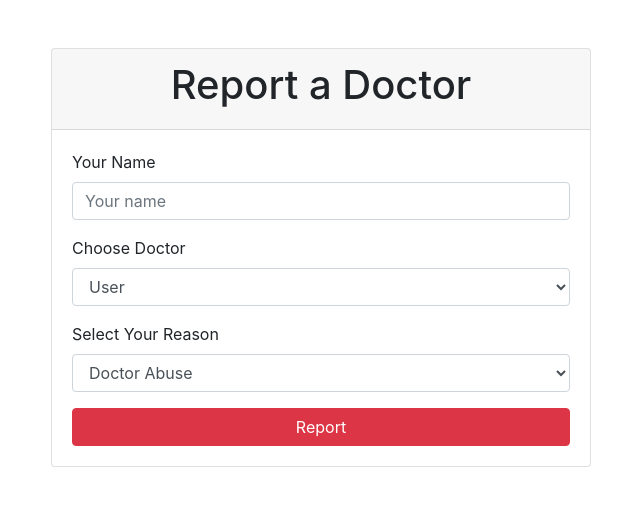
After one commit to vjkfd3fds/Serenity, a PHP site: page /user/report.php in a window 1280 px wide. The commit adds this page. Shown: the top 506 px of the page, without its empty margins (319-959 px from the left). Run offline with PHP 8.4, Linux system fonts and the light colour scheme; tables that the repository leaves empty or names only in its code hold one stand-in row (values such as "Sample post").

Commit message:
Done a lot of stuffs

```diff
--- a/admin/login.php
+++ b/admin/login.php
@@ -1,4 +1,6 @@
 <?php
+
+
 	include ('../php/config.php');
 
 
@@ -12,8 +14,8 @@
 		$password = $_POST['password'];
 
 		if ($row['password'] == $password && $row['username'] == $username) {
-			echo '<script>alert("Successfully logged in"); window.location.href="admin-dashboard.php"; </script>';
 			setcookie ("username", $name, time() + (86400 * 30), "/");
+      echo '<script>alert("Successfully logged in"); window.location.href="admin-dashboard.php"; </script>';
 			exit;
 		} else {
 			echo '<script>alert("Wrong credentials"); window.location.href="login.php"; </script>';
--- a/doctors/index.php
+++ b/doctors/index.php
@@ -20,6 +20,7 @@
 		$result_feedbacks = $stmt_feedbacks->get_result();
 		$row_feedbacks = $result_feedbacks->fetch_assoc();
 		$result = $row_feedbacks['feedback_count'];
+
 	}
 
 ?>
--- /dev/null
+++ b/user/report.php
@@ -0,0 +1,74 @@
+<?php
+    include_once '../php/config.php';
+
+    if (isset ($_COOKIE['uid'])) {
+        $uid = $_COOKIE['uid'];
+    }
+
+    $sql = "SELECT * FROM doctor_details";
+    $result = $conn->query($sql);
+
+    if ($_SERVER['REQUEST_METHOD'] === 'POST') {
+        $name = $_POST['name'];
+        $doctor_id = $_POST['doctor_id'];
+        $reason = $_POST['reason'];
+
+        $sql = "INSERT INTO report VALUES ('$doctor_id', '$uid', '$reason', '$name')";
+        if ($conn->query($sql) === TRUE) {
+            echo '<div class="alert alert-success" role="alert">Reported successfully</div>';
+            exit;
+        } else {
+            echo '<div class="alert alert-danger" role="alert">Error: ' . $conn->error . '</div>';
+        }
+    }
+
+?>
+<!DOCTYPE html>
+<html>
+<head>
+    <meta charset="utf-8">
+    <meta name="viewport" content="width=device-width, initial-scale=1">
+    <link rel="stylesheet" href="https://stackpath.bootstrapcdn.com/bootstrap/4.4.1/css/bootstrap.min.css">
+    <title>Report a Doctor</title>
+</head>
+<body>
+    <div class="container mt-5">
+        <div class="row justify-content-center">
+            <div class="col-md-6">
+                <div class="card">
+                    <div class="card-header">
+                        <h1 class="text-center">Report a Doctor</h1>
+                    </div>
+                    <div class="card-body">
+                        <form method="POST" action="report.php">
+                            <div class="form-group">
+                                <label for="name">Your Name</label>
+                                <input type="text" class="form-control" id="name" name="name" placeholder="Your name">
+                            </div>
+                            <div class="form-group">
+                                <label for="doctor">Choose Doctor</label>
+                                <select class="form-control" id="doctor" name="doctor_id">
+                                    <?php
+                                    while ($row = $result->fetch_assoc()) {
+                                        echo '<option value="' . $row['did'] . '">' . $row['fullname'] . '</option>';
+                                    }
+                                    ?>
+                                </select>
+                            </div>
+                            <div class="form-group">
+                                <label for="reason">Select Your Reason</label>
+                                <select class="form-control" id="reason" name="reason">
+                                    <option value="Doctor Abuse">Doctor Abuse</option>
+                                    <option value="Fake Doctor">Fake Credentials</option>
+                                    <option value="Other">Other Reason</option>
+                                </select>
+                            </div>
+                            <button type="submit" class="btn btn-danger btn-block">Report</button>
+                        </form>
+                    </div>
+                </div>
+            </div>
+        </div>
+    </div>
+</body>
+</html>
--- a/user/subscribe.php
+++ b/user/subscribe.php
@@ -106,6 +106,7 @@
                 <input type="hidden" name="name" value="<?php echo $row['fullname']; ?>">
                 <input type="hidden" name="did" value="<?php echo $row['did']; ?>">
                 <button type="submit" class="btn btn-primary">HIRE ME</button>
+                <a href="report.php" class="btn btn-danger">Report</a>
                 <a href="feedbacks.php?uid=<?php echo urlencode($row['fullname']); ?>">FEEDBACKS</a>
               </form>
             </div>
```
Also changed, not shown: admin/report.php (added, +60 -0 lines), doctors/requests.php (+17 -0 lines), doctors/profile/level-1-admin-final.png (added).
